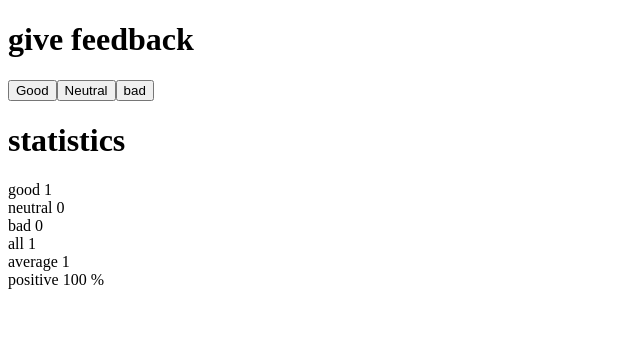
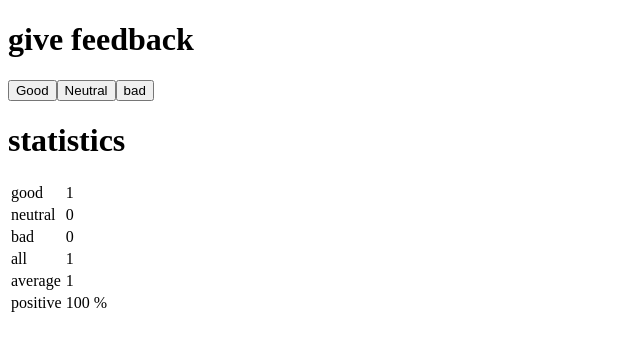
Before and after one commit to thimanen/Full-Stack-open, a React (Vite) app in the folder osa1/unicafe/: page / in a window 1280 px wide. Both pictures are taken after a click on the button "Good". Shown: the top 350 px of the page, without its empty margins (0-640 px from the left). Built offline with nearby package versions, Linux system fonts and the light colour scheme.

Commit message:
1.11: unicafe step6 - final

```diff
--- a/osa1/unicafe/src/App.jsx
+++ b/osa1/unicafe/src/App.jsx
@@ -1,7 +1,6 @@
 import { useState } from 'react'
 
 const Header = (props) => {
-  console.log(props.header)
   return (
     <h1>
       {props.header}
@@ -10,7 +9,6 @@
 }
 
 const Button = (props) => {
-  console.log(props)
   const { handleClick, text } = props
   return (
     <button onClick={handleClick}>
@@ -29,14 +27,18 @@
 
 const StatisticLine = (props) => {
   return (
-    <div>
-      {props.text} {props.value}
-    </div>
+    <tr>
+      <td>
+        {props.text}
+      </td>
+      <td>
+        {props.value}
+      </td>
+    </tr>
   )
 }
 
 const Statistics = (props) => {
-  console.log(props)
   const good = props.good
   const neutral = props.neutral
   const bad = props.bad
@@ -52,12 +54,16 @@
 
   return (
     <div>
+      <table>
+        <tbody>
           <StatisticLine text="good" value={good} />
           <StatisticLine text="neutral" value={neutral} />
           <StatisticLine text="bad" value={bad} />
           <StatisticLine text="all" value={all} />
           <StatisticLine text="average" value={average(good, neutral, bad, all)} />
           <StatisticLine text="positive" value={positives(good, all) + " %"} />
+        </tbody>
+      </table>
     </div>
   )
 }
@@ -96,6 +102,7 @@
       <Header header={'statistics'} />
 
       <Statistics good={good} neutral={neutral} bad={bad} all={all} />
+
     </div>
   )
 }
```
Lines whose indentation alone changed are shown as unchanged.
